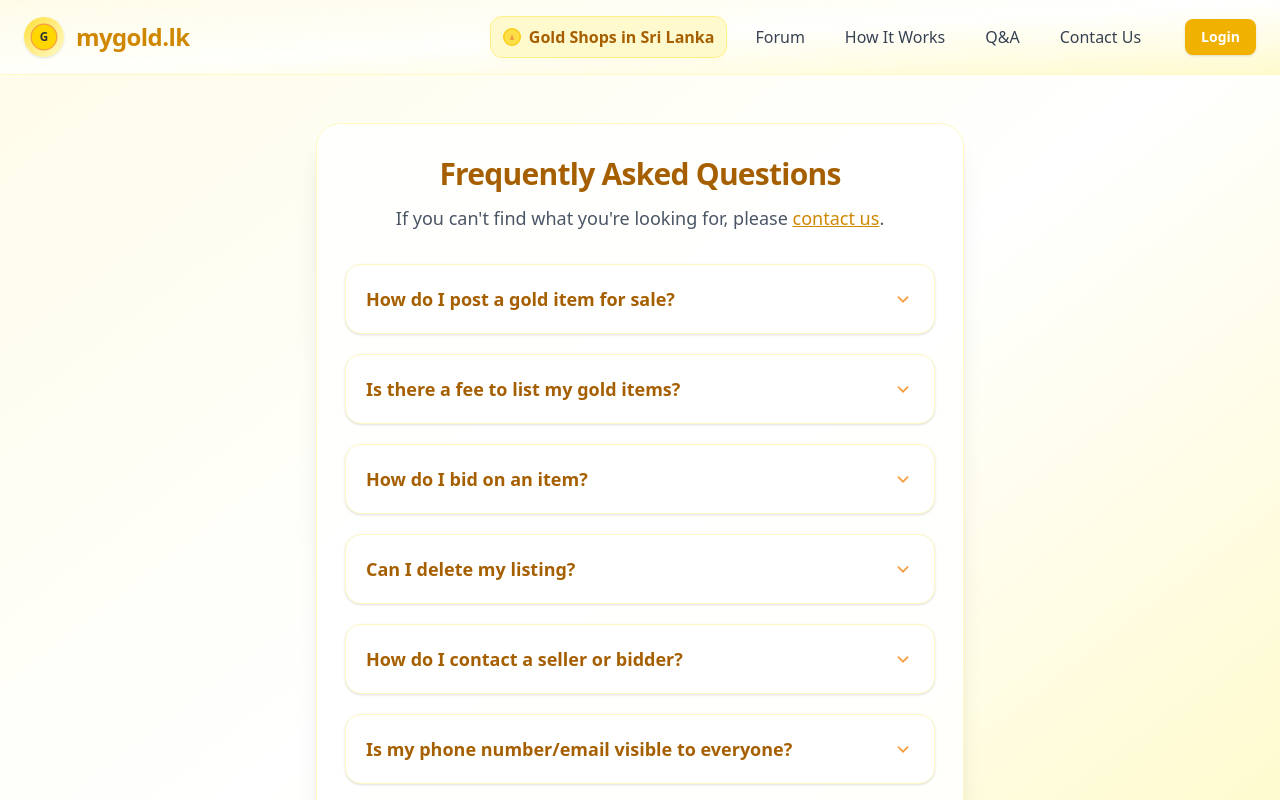
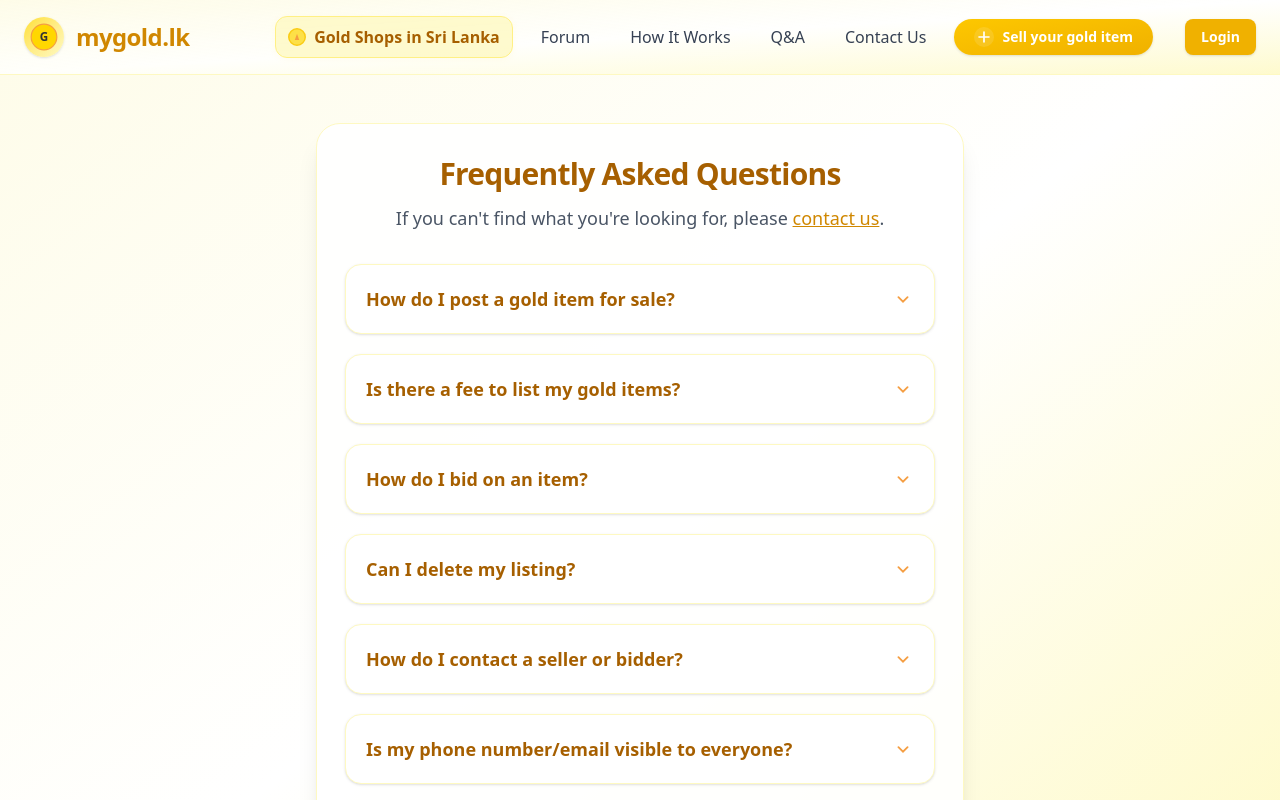
Before and after one commit to Millionpixels-tech/mygold, a React (Vite) app: page /qa in a window 1280 px wide. Shown: the top 800 px of the page. Built offline with nearby package versions, Linux system fonts and the light colour scheme; no server answers; the HTML template or start-up script is replaced by a standard one.

Commit message:
Added sinhala descrptions

```diff
--- a/src/components/Header.tsx
+++ b/src/components/Header.tsx
@@ -136,6 +136,18 @@ const Header = () => {
             >
               Contact Us
             </Link>
+            {!user && (
+              <button
+                onClick={() => navigate("/login")}
+                className="flex items-center gap-2 px-5 py-2 bg-gradient-to-br from-yellow-400 to-yellow-500 hover:from-yellow-500 hover:to-yellow-400 text-white text-sm font-bold rounded-full shadow transition-all active:scale-95"
+              >
+                <svg width={20} height={20} fill="none" viewBox="0 0 24 24">
+                  <circle cx="12" cy="12" r="12" fill="#fff" fillOpacity={0.12}/>
+                  <path d="M12 6v12M6 12h12" stroke="#fff" strokeWidth="2" strokeLinecap="round"/>
+                </svg>
+                Sell your gold item
+              </button>
+            )}
           </nav>
           {user && (
             <button
@@ -231,6 +243,21 @@ const Header = () => {
           onClick={e => e.stopPropagation()}
         >
           <nav className="flex flex-col gap-3 mt-4">
+            {!user && (
+              <button
+                onClick={() => {
+                  setMenuOpen(false);
+                  navigate("/login");
+                }}
+                className="flex items-center gap-2 px-5 py-2 bg-gradient-to-br from-yellow-400 to-yellow-500 hover:from-yellow-500 hover:to-yellow-400 text-white text-sm font-bold rounded-full shadow transition-all active:scale-95"
+              >
+                <svg width={20} height={20} fill="none" viewBox="0 0 24 24">
+                  <circle cx="12" cy="12" r="12" fill="#fff" fillOpacity={0.12}/>
+                  <path d="M12 6v12M6 12h12" stroke="#fff" strokeWidth="2" strokeLinecap="round"/>
+                </svg>
+                Sell your gold item
+              </button>
+            )}
             {/* Highlighted Gold Shops */}
             {GoldShopsMenuItem}
             {ForumMenuItem}
--- a/src/pages/Home.tsx
+++ b/src/pages/Home.tsx
@@ -182,10 +182,11 @@ const Home = () => {
           <section className="flex-1">
             {/* Header */}
             <div className="bg-white/90 rounded-2xl shadow-md border border-yellow-100 px-6 py-7 mb-8 text-center">
-              <h1 className="text-3xl sm:text-4xl font-black text-yellow-700 tracking-tight mb-2">Explore Gold Auctions</h1>
-              <p className="text-gray-600 text-lg max-w-2xl mx-auto font-medium">
-                Discover, bid, and buy gold items posted by users across Sri Lanka.<br/>
-                Filter by district or browse the entire collection. Join the bidding or list your own!
+              <h1 className="text-3xl sm:text-2xl font-black text-yellow-700 tracking-tight mb-2">Welcome to Sri Lanka’s No. 1 Gold Auction Website</h1>
+              <p className="text-gray-600 text-m mx-auto font-medium">
+                ශ්‍රී ලංකාවේ විශාලතම රන් භාණ්ඩ වෙන්දේසි වෙබ් අඩවියට ඔබව සාදරයෙන් පිළිගනිමු. ඔබේ රන් භාණ්ඩ සඳහා ඉහලම වට්නාකමක් මෙම වෙබ් අඩවියෙන් ලබාගත හැක. මිලදී ගැනීමට කැමති පාරිභෝගිකයින්ටද මෙහිදී රන් භාණ්ඩ සදහා ලංසු යෝජනා කිරීමේ හැකියාව ඇත.
+
+
               </p>
             </div>
 
--- a/src/pages/SingleItem.tsx
+++ b/src/pages/SingleItem.tsx
@@ -230,6 +230,12 @@ const SingleItem = () => {
           </div>
         </div>
 
+        {/* Bid Info Notice */}
+        <div className="bg-yellow-50 border-l-4 border-yellow-400 rounded-2xl p-4 mb-6 text-yellow-900 text-base shadow-sm">
+          <strong>Note:</strong> When you place a bid, the item owner will be able to see your contact details. If your offer is accepted, the owner will contact you directly. Please make sure your phone number is up to date in your profile.<br/><br/>
+          <strong>Important:</strong> ඔබ ලංසුවක් ඉදිරිපත් කරන විට, අයිතමයේ හිමිකරුට ඔබගේ දුරකථන අංකය ඇතුළු විස්තර බැලිය හැකියි. ඔබගේ ලංසුව පිළිගත් විට, භාණ්ඩ හිමිකරු ඔබව අමතනු ඇත. කරුණාකර ඔබගේ දුරකථන අංකය ඔබගේ ගිණුමෙහි යාවත්කාලීන කර තිබේදැයි පරීක්ෂා කරන්න.
+        </div>
+
         {/* Bids Section */}
         <div className="bg-white/90 rounded-3xl shadow-lg border border-yellow-100 p-6 mb-10">
           <h3 className="font-bold text-xl text-yellow-700 mb-4">Bids</h3>
```
